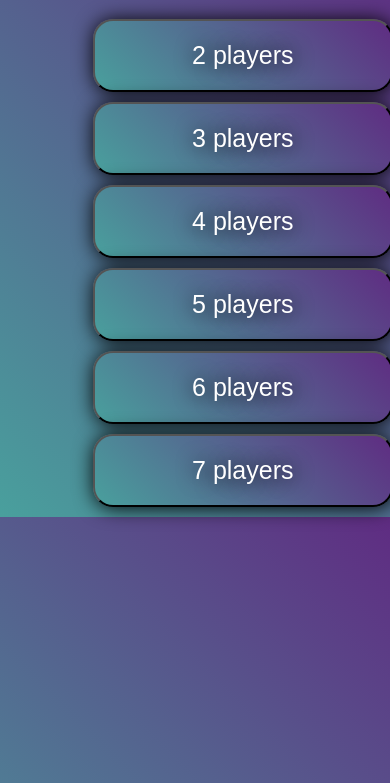
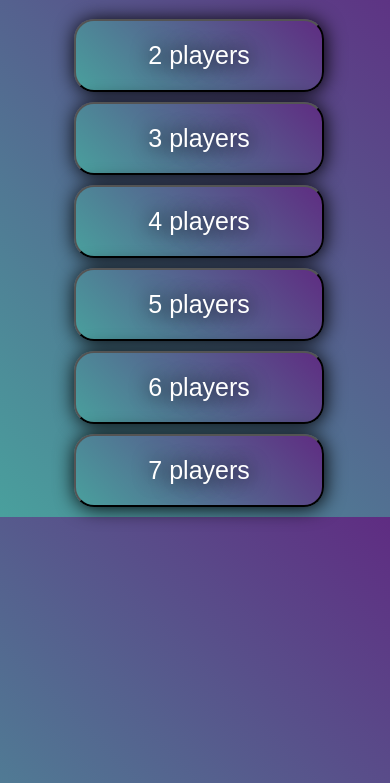
Before and after one commit to amryehia10/screw, a plain HTML site: page index.html in a window 390 px wide. Shown: the part 61-844 px from the top of the page. Drawn offline with Linux system fonts and the light colour scheme.

Commit message:
Update scro.css

```diff
--- a/scro.css
+++ b/scro.css
@@ -99,4 +99,27 @@ form {
         position: relative;
         left: 20%;
     }
-  }
+}
+@media only screen and (max-width: 510px) {
+    .btns {
+        position: relative;
+        left: 20%;
+    }
+}
+
+@media only screen and (max-width: 893px) {
+    .btns {
+        position: relative;
+        left: 33%;
+    }
+}
+@media only screen and (max-width: 412px) {
+    .btns {
+        position: relative;
+        left: 15%;
+        width: 250px;
+    }
+    h1 {
+        font-size: xx-large;
+    }
+}
```
